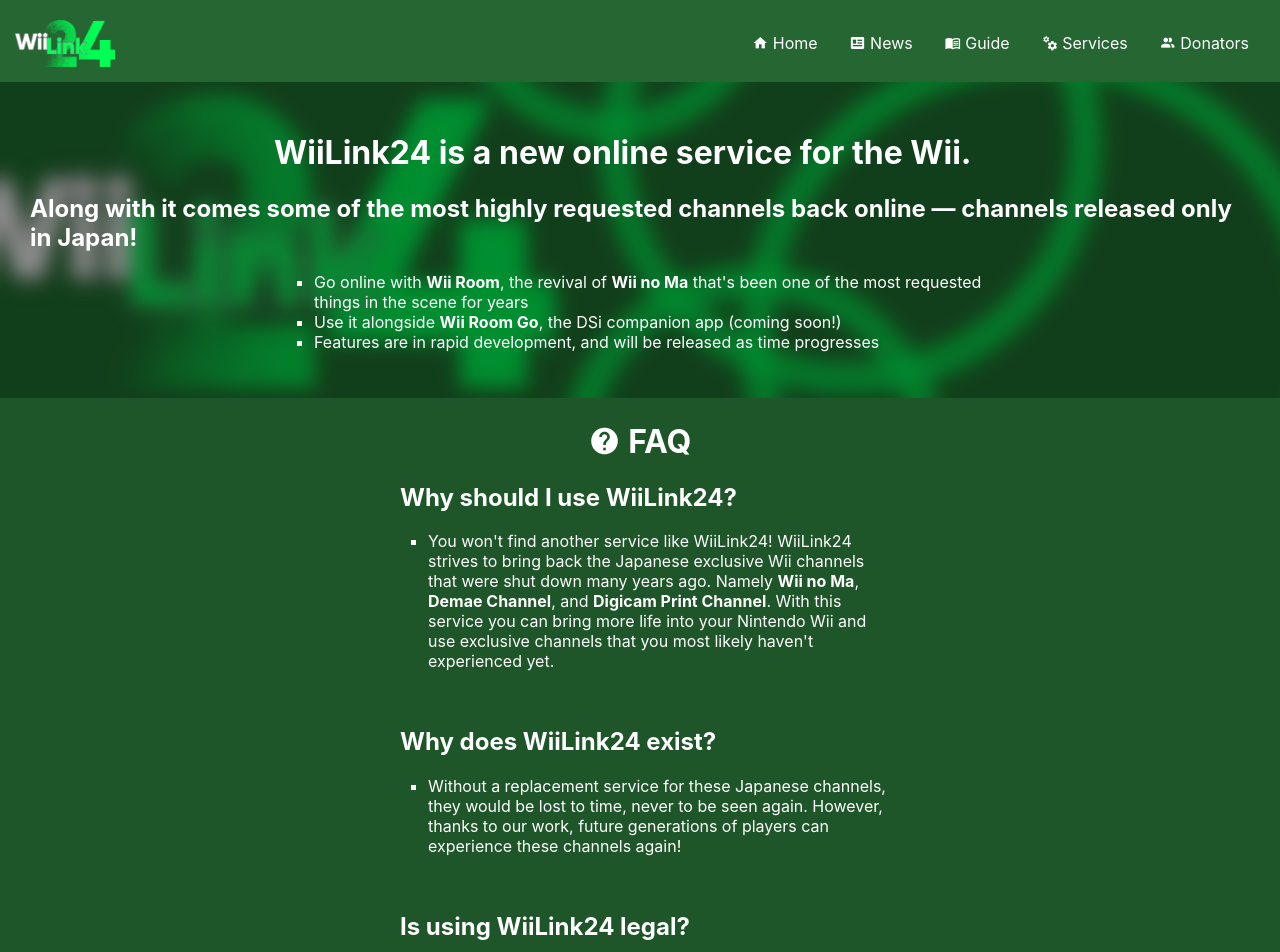
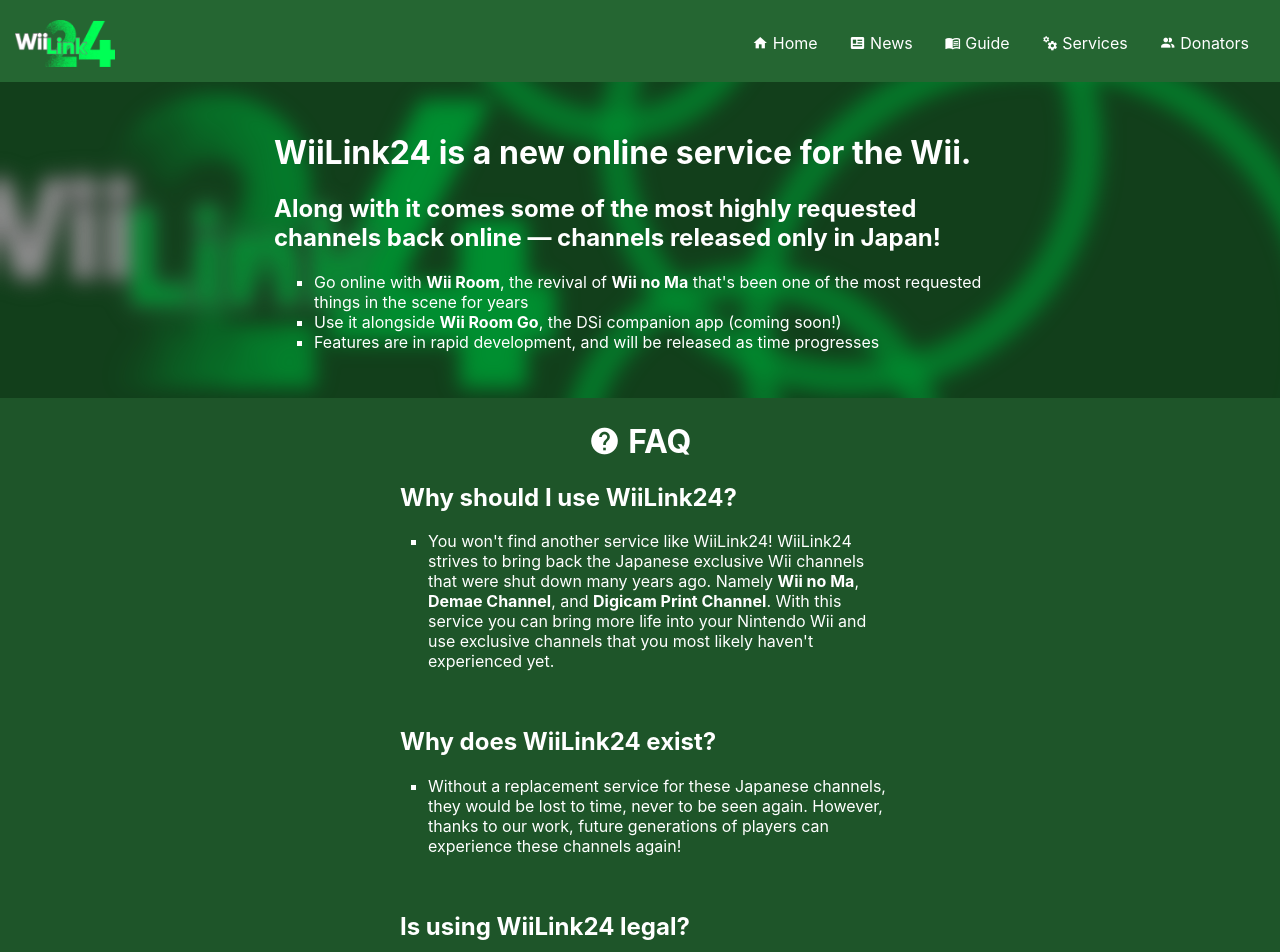
Before and after one commit to WiiLink24/WiiLink24.github.io, a Jekyll site: the page built from index.html, in a window 1280 px wide. Shown: the top 952 px of the page. Built offline with Jekyll 4.4.1, drawn with Linux system fonts in a browser that asks for light colours.

Commit message:
Improve Accessibility (2/2)

```diff
--- a/css/style.css
+++ b/css/style.css
@@ -180,7 +180,7 @@
     margin-right: 30%;
 }
 
-.header h1, .header h3, .header ul {
+.header h1, .header h2, .header ul {
     margin-left: 20%;
     margin-right: 20%;
 }
```
